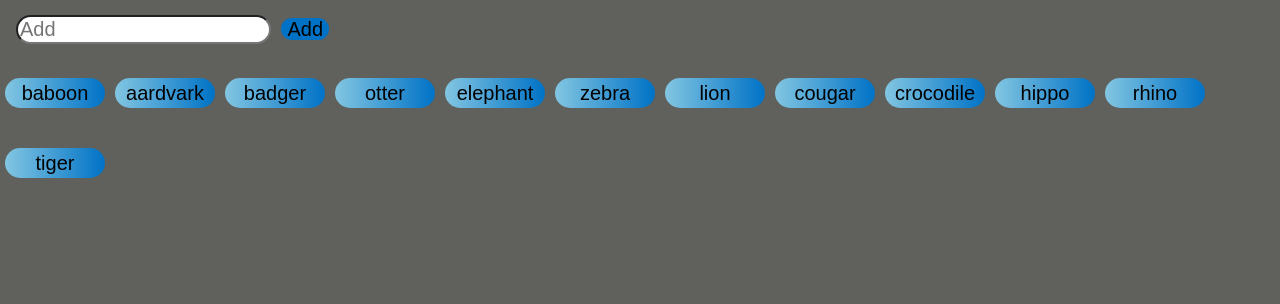
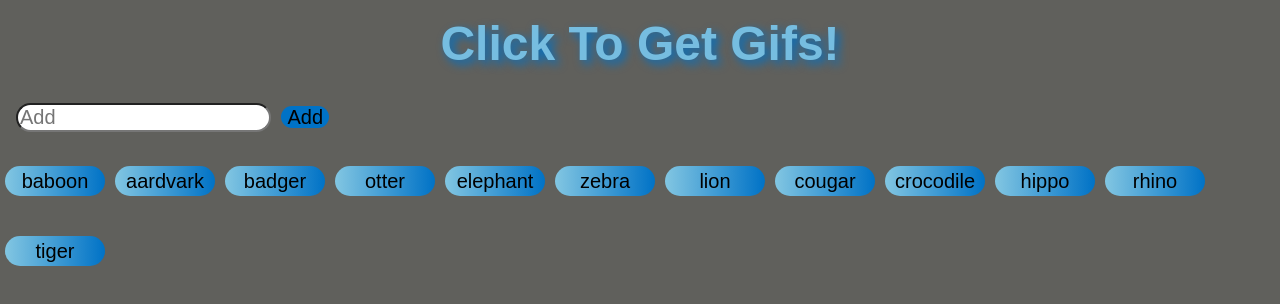
Before and after one commit to Cjstoney/GifTastic, a plain HTML site: page index.html in a window 1280 px wide. Drawn offline with nearby package versions, Linux system fonts and the light colour scheme.

Commit message:
title and styles

```diff
--- a/assets/app.js
+++ b/assets/app.js
@@ -1,4 +1,4 @@
-
+$(document).ready(function(){
 // original array for buttons
 var gifChoices = ["baboon", "aardvark", "badger", "otter", "elephant", "zebra", "lion", "cougar", "crocodile", "hippo", "rhino", "tiger"]
 
@@ -53,6 +53,5 @@ function getGifs(){
         $('#gif-displays').prepend(gifImage)
       }
     })
-
-
 }
+})
--- a/assets/css/style.css
+++ b/assets/css/style.css
@@ -45,3 +45,13 @@ header{
     height:150px;
     max-width: 50%;
 }
+
+.title{
+    text-align: center;
+    font-weight:bold;
+    text-shadow: 4px 4px 10px #0072C6;
+    font-size:48px;
+    color:#76BDE0;
+    margin: 20px;
+
+}
--- a/index.html
+++ b/index.html
@@ -14,6 +14,7 @@
 
 </head>
 <header>
+    <h1 class="title">Click To Get Gifs!</h1>
     <!-- search bar -->
     <nav id="navbar-color" class="navbar ">
         <form class="form-inline">
```
